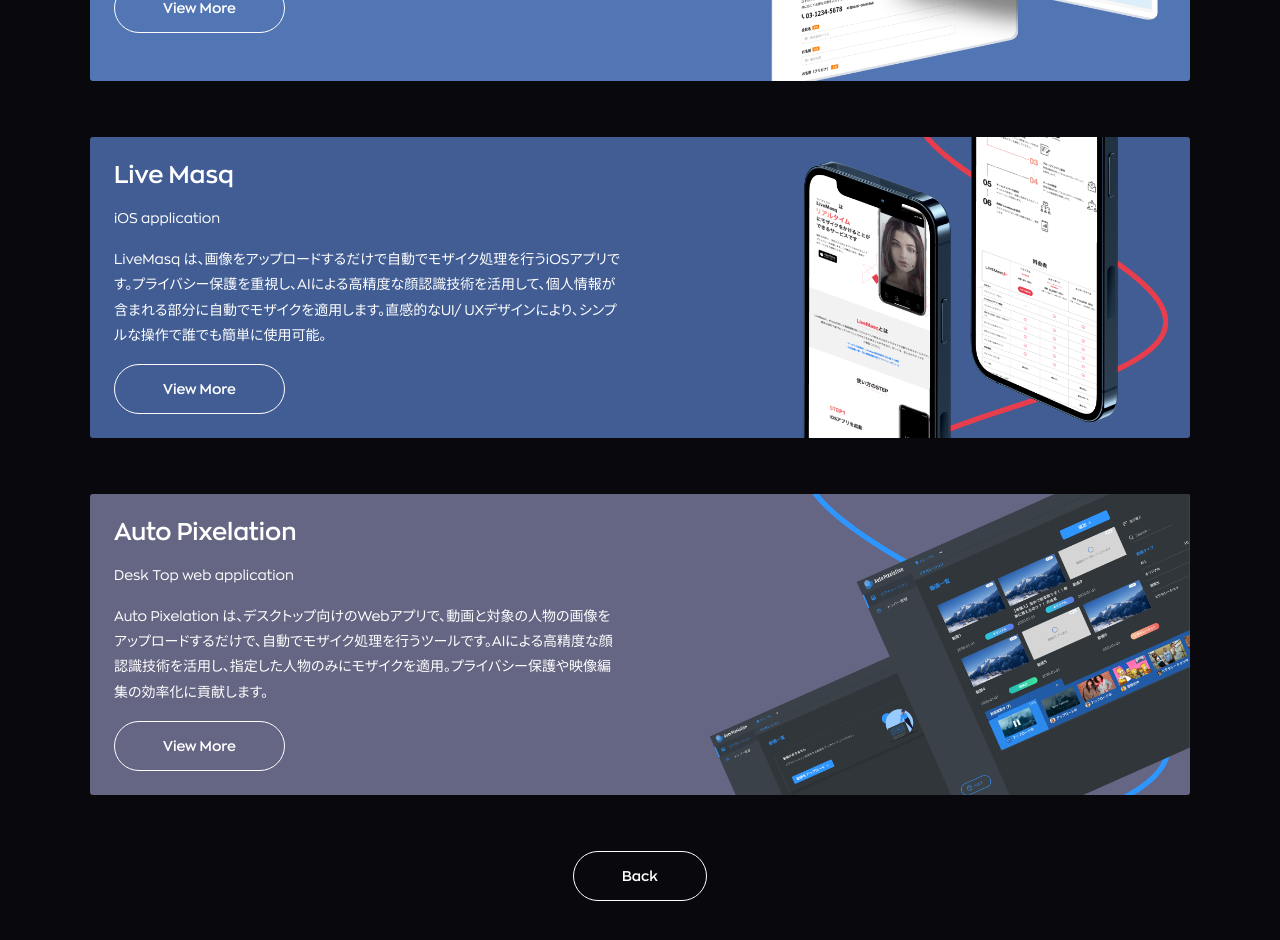
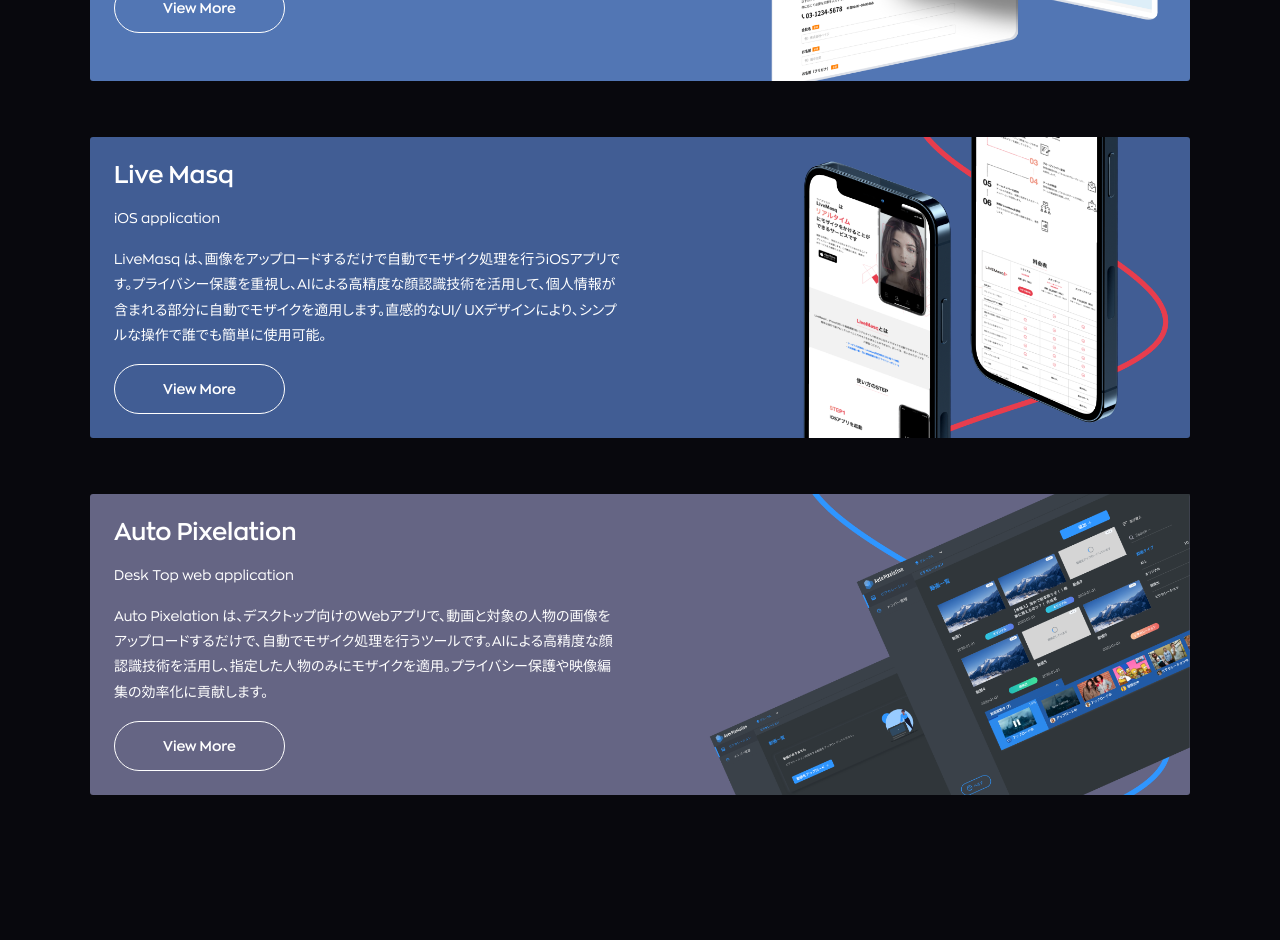
Before and after one commit to osawa1177/nuxt-portfolio-site, a Nuxt app: page /projects in a window 1280 px wide. Shown: the part 880-1820 px from the top of the page. After the commit the page ends 1731 px from the top, so only its background shows below. Built offline with nearby package versions, Linux system fonts and the light colour scheme.

Commit message:
projects props

```diff
--- a/components/Projects.vue
+++ b/components/Projects.vue
@@ -37,6 +37,12 @@
 }
 
 export default {
+  props: {
+    projects: {
+      type: Array,
+      required: true,
+    },
+  },
   data() {
     return {
       projects: projectsData, // JSONデータを使用
--- a/pages/index.vue
+++ b/pages/index.vue
@@ -42,7 +42,7 @@
     <Services />
     <Design />
     <Development />
-    <Projects />
+    <Projects :projects="projects" />
 
     <div class="button__wrap">
       <nuxt-link to="/projects" class="more fadeonscroll mouse-attract button button-undefined active">
@@ -65,7 +65,19 @@
 
   </div>
 </template>
+<script>
+import projectsData from '~/data/projects.json';
 
+export default {
+  data() {
+    return {
+      projects: projectsData, // JSONデータを使用
+    };
+  },
+
+
+};
+</script>
 
 <style lang="scss" scoped>
 @import '~/assets/scss/foundation/_button.scss';
--- a/pages/projects/index.vue
+++ b/pages/projects/index.vue
@@ -5,40 +5,7 @@
       <div class="bgLight__pos bgLight__two"></div>
       <div class="bgLight__pos bgLight__three"></div>
     </div>
-    <div class="projects__container">
-      <div class="projects__title" id="projects">Projects</div>
-      <p class="projects__text">
-        デザイン、フロントエンド、CSS設計、モダンな開発環境を使用してプロジェクトを実装しています。
-      </p>
-      <section>
-        <div class="projects__wrap">
-          <div v-for="(project, index) in projects.slice(0, displayCount)" :key="index" class="projects__block" :class="project.textBlockClass">
-            <div class="projects__text-block">
-              <h3 class="projects__text-title">{{ project.title }}</h3>
-              <p class="projects__tag">{{ project.tag }}</p>
-              <p class="projects__description">{{ project.description }}</p>
-              <nuxt-link :to="`/projects/${project.link}`" class="more fadeonscroll mouse-attract button button-undefined active">
-                <span class="button-inner mouse-target">
-                  <span class="button-fill"></span>
-                  <span class="button-caption">View More</span>
-                </span>
-              </nuxt-link>
-            </div>
-            <figure class="projects__img-block">
-              <img class="projects__img" :src="require(`~/assets/img/projects/${project.imgSrc}`)" :alt="project.title">
-            </figure>
-          </div>
-        </div>
-      </section>
-      <div class="button__wrap">
-        <nuxt-link to="/" class="more fadeonscroll mouse-attract button button-undefined active">
-          <span class="button-inner mouse-target">
-            <span class="button-fill"></span>
-            <span class="button-caption">Back</span>
-          </span>
-        </nuxt-link>
-      </div>
-    </div>
+    <Projects :projects="projects" />
   </main>
 </template>
 
```
